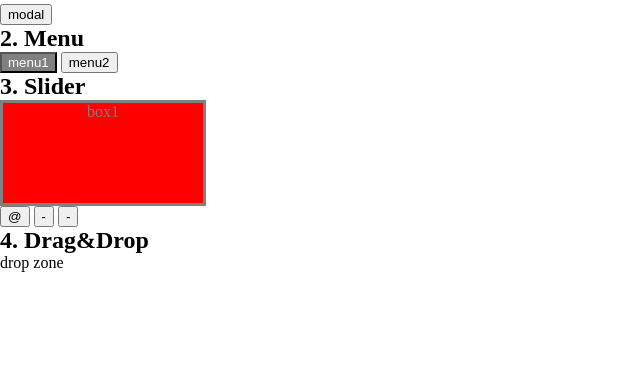
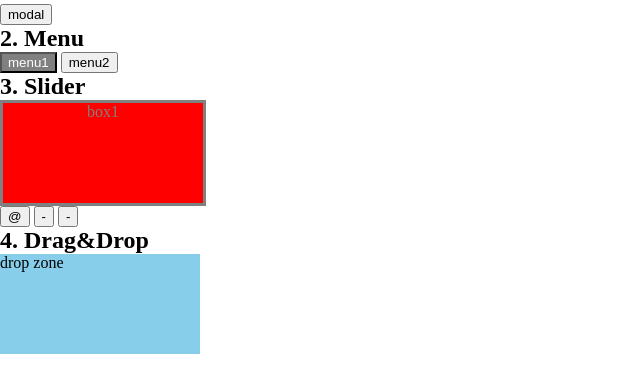
Before and after one commit to SeungWonE/parcticeJS, a plain HTML site: page index.html in a window 1280 px wide. Shown: the part 60-452 px from the top of the page, without its empty margins (0-640 px from the left). Drawn offline with Linux system fonts and the light colour scheme.

Commit message:
Update style.css

```diff
--- a/style.css
+++ b/style.css
@@ -76,3 +76,8 @@
 #container #box3{
     background-color: green;
 }
+#dropZone{
+    background-color: skyblue;
+    width: 200px;
+    height: 100px;
+}
```
